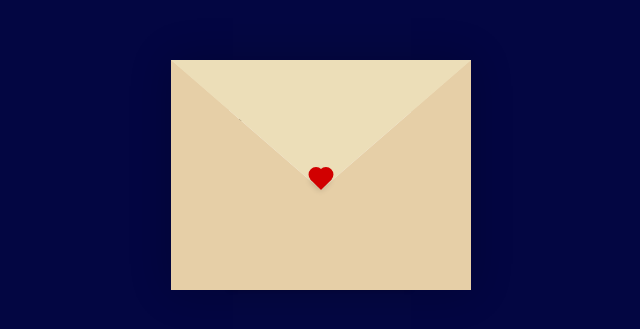
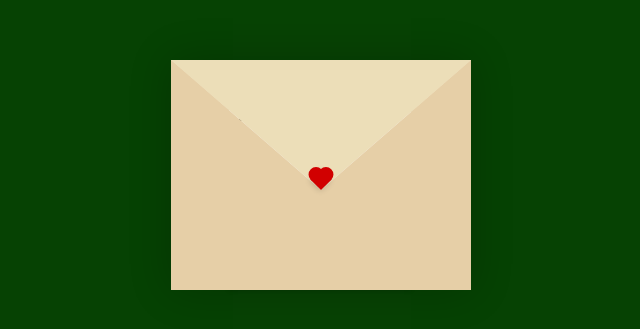
Before and after one commit to luizazs/teteulover, a plain HTML site: page index.html in a window 1280 px wide. Shown: the part 225-554 px from the top of the page, without its empty margins (319-959 px from the left). Drawn offline with Linux system fonts and the light colour scheme.

Commit message:
Update teteu.css

```diff
--- a/teteu.css
+++ b/teteu.css
@@ -1,6 +1,6 @@
 :root{
     --primary: #fff;
-    --bg-color:#030642;
+    --bg-color:#064203;
     --bg-envelope-color: #f5edd1;
     --envelope-tab: #ecdeb8;
     --envelope-cover: #e6cfa7;
```
